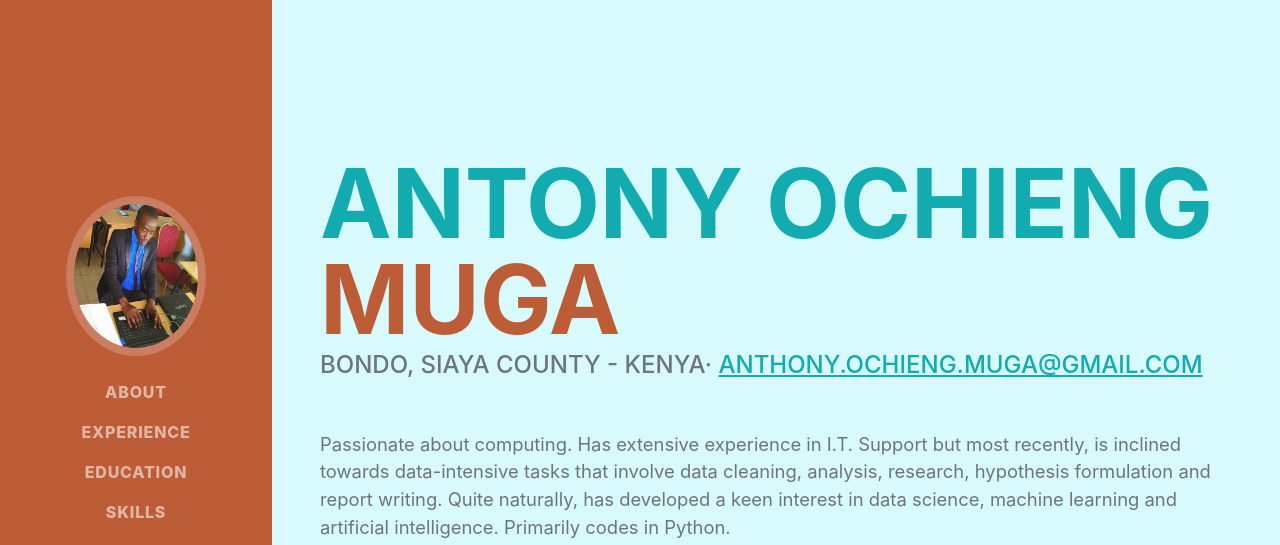
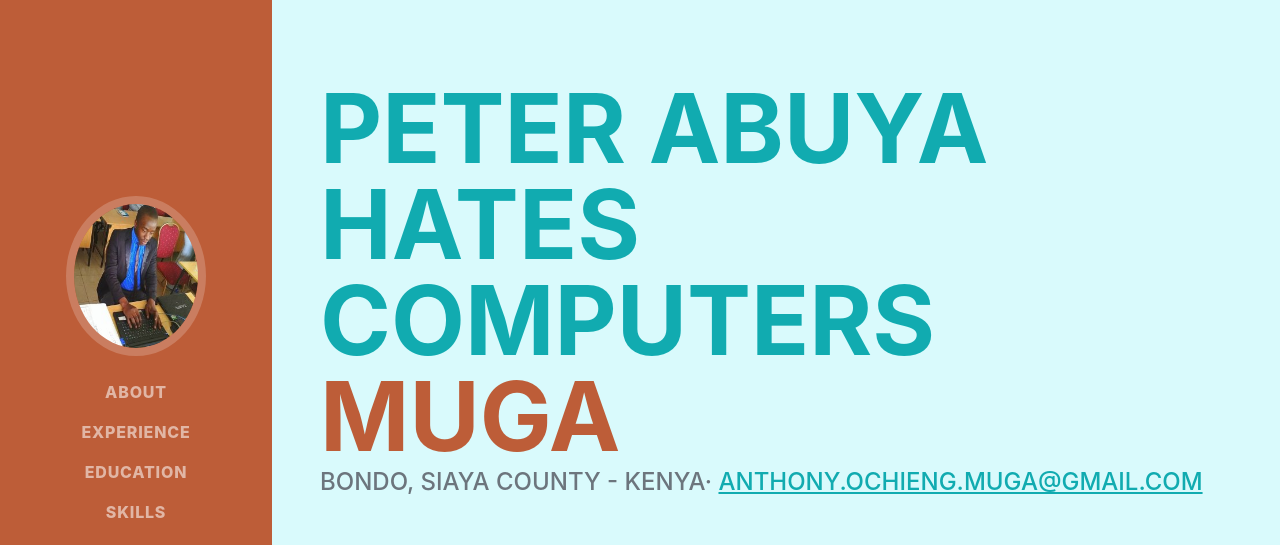
Before and after one commit to antonymuga/antonymuga.github.io, a plain HTML site: page index.html in a window 1280 px wide. Shown: the top 545 px of the page. Drawn offline with nearby package versions, Linux system fonts and the light colour scheme; a web font is replaced by a local one.

Commit message:
Update index.html

```diff
--- a/index.html
+++ b/index.html
@@ -49,7 +49,7 @@
             <section class="resume-section" id="about">
                 <div class="resume-section-content">
                     <h1 class="mb-0">
-                        Antony Ochieng
+                        Peter Abuya Hates Computers
                         <span class="text-primary">Muga</span>
                     </h1>
                     <div class="subheading mb-5">
```
